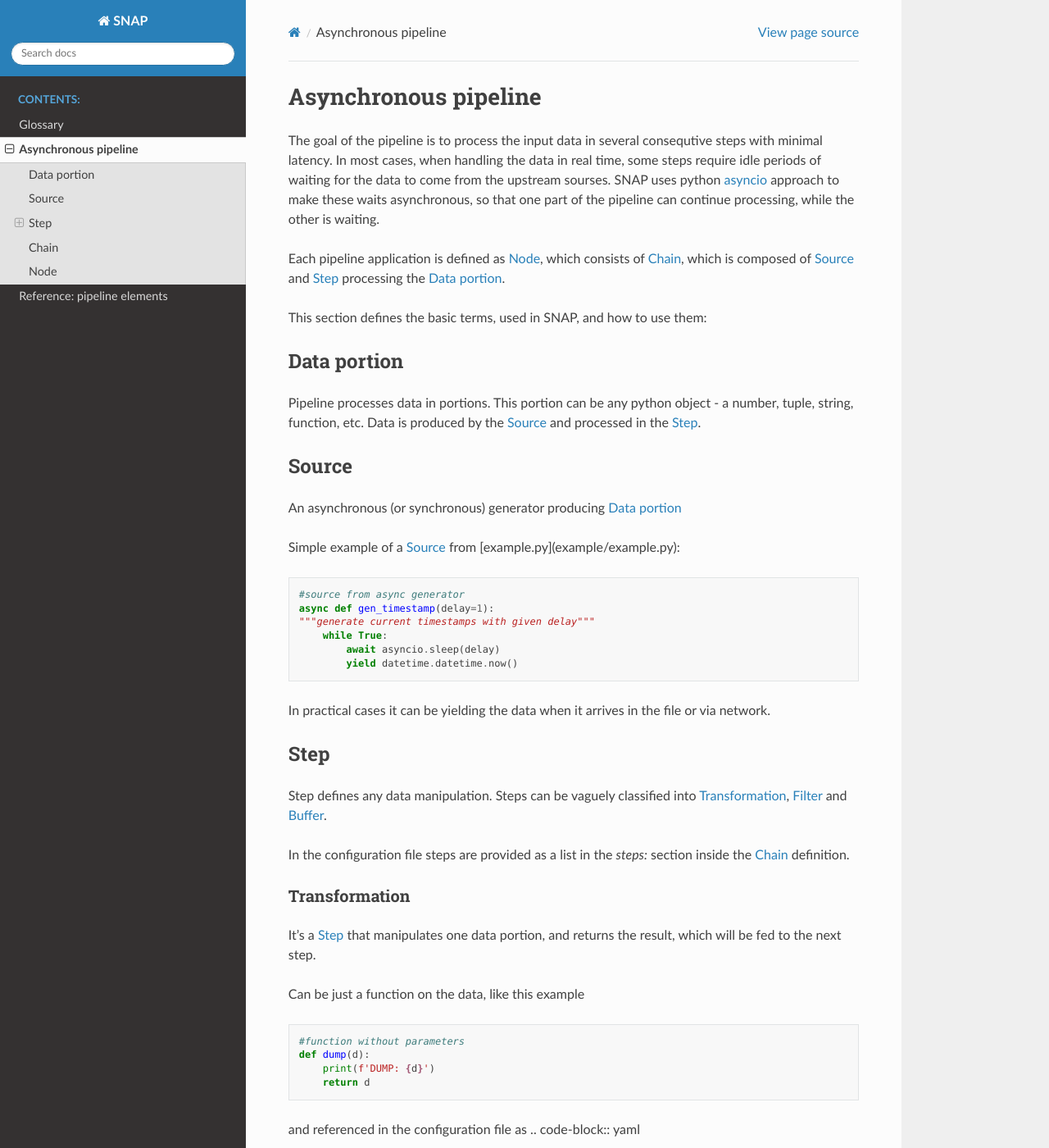
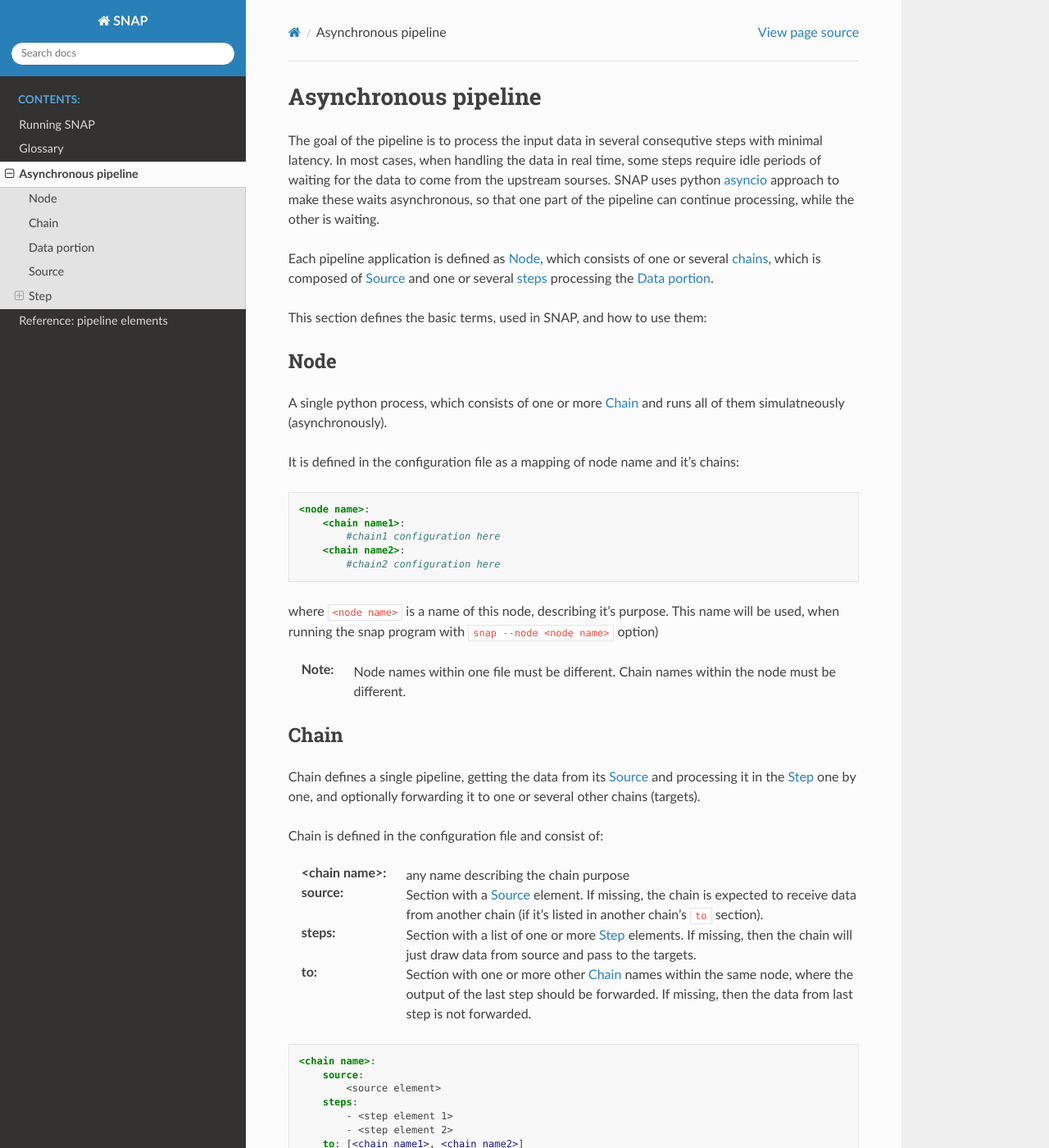
Before and after one commit to Sheshuk/snap-base, a Sphinx documentation site: the page built from docs/pipeline.rst, in a window 1280 px wide and 1400 px high. Shown: the whole window at 82% size. Built offline with Sphinx 7.4.7 and the Read the Docs theme 2.0.0, drawn with Linux system fonts in a browser that asks for light colours; some of the changed text lies outside the part shown.

Commit message:
Documentation update: running, monitoring, pipeline

```diff
--- a/docs/conf.py
+++ b/docs/conf.py
@@ -34,7 +34,8 @@
 extensions = ['sphinx.ext.autodoc',
               'sphinx_rtd_theme',
               'sphinx.ext.napoleon',
-              'sphinx.ext.doctest'
+              'sphinx.ext.doctest',
+              'sphinxarg.ext'
               ]
 # Add any paths that contain templates here, relative to this directory.
 templates_path = ['_templates']
--- a/docs/index.rst
+++ b/docs/index.rst
@@ -18,6 +18,7 @@
    :maxdepth: 2
    :caption: Contents:
 
+   running
    glossary
    pipeline
    submodules
--- a/docs/pipeline.rst
+++ b/docs/pipeline.rst
@@ -5,12 +5,70 @@
 In most cases, when handling the data in real time, some steps require idle periods of waiting for the data to come from the upstream sourses.
 SNAP uses python `asyncio <https://docs.python.org/library/asyncio.html>`_ approach to make these waits asynchronous, so that one part of the pipeline can continue processing, while the other is waiting.
 
-
-Each pipeline application is defined as :ref:`node`, which consists of :ref:`chain`, which is composed of :ref:`source` and :ref:`step` processing the :ref:`data-portion`.
+Each pipeline application is defined as :ref:`node`, which consists of one or several :ref:`chains<chain>`, which is composed of :ref:`source` and one or several :ref:`steps<step>` processing the :ref:`data-portion`.
 
 This section defines the basic terms, used in SNAP, and how to use them:
 
-.. toctree::
+
+.. _node:
+
+Node
+^^^^
+
+A single python process, which consists of one or more :ref:`chain` and runs all of them simulatneously (asynchronously).
+
+It is defined in the configuration file as a mapping of node name and it's chains:
+
+.. code-block:: yaml
+
+    <node name>:
+        <chain name1>:
+            #chain1 configuration here
+        <chain name2>:
+            #chain2 configuration here
+
+where ``<node name>`` is a name of this node, describing it's purpose.
+This name will be used, when running the snap program with ``snap --node <node name>`` option)
+
+
+:Note: Node names within one file must be different.
+ Chain names within the node must be different.
+
+.. _chain:
+
+Chain
+^^^^^^^^^^^^^^^^
+
+Chain defines a single pipeline, getting the data from its :ref:`source` and processing it in the :ref:`step` one by one, and optionally forwarding it to one or several other chains (targets).
+
+Chain is defined in the configuration file and consist of:
+
+:<chain name>: any name describing the chain purpose
+
+:source:
+    Section with a :ref:`source` element.
+    If missing, the chain is expected to receive data from another chain (if it's listed in another chain's ``to`` section).
+
+:steps:
+    Section with a list of one or more :ref:`step` elements.
+    If missing, then the chain will just draw data from source and pass to the targets.
+
+:to:
+    Section with one or more other :ref:`chain` names within the same node, where the output of the last step should be forwarded.
+    If missing, then the data from last step is not forwarded.
+
+
+.. code-block:: yaml
+
+    <chain name>:
+        source:
+            <source element>
+        steps:
+            - <step element 1>
+            - <step element 2>
+        to: [<chain_name1>, <chain_name2>]
+
+
 
 
 .. _data-portion :
@@ -27,7 +85,7 @@
 ^^^^^^^
 An asynchronous (or synchronous) generator producing :ref:`data-portion`
 
-Simple example of a :ref:`source` from [example.py](example/example.py):
+Simple example of a :ref:`source`
 
 .. code-block:: python
 
@@ -65,6 +123,7 @@
         return d
 
 and referenced in the configuration file as
+
 .. code-block:: yaml
 
     steps:
@@ -89,7 +148,7 @@
     steps:
         - foo.bar.dump: {prefix: "Here's what I got:"}
 
-> :warning: Arguments are passed to function/functor constructor as **keyword** args
+:Note: Arguments are passed to function/functor constructor as *keyword* args
 
 .. _filter:
 
@@ -142,7 +201,7 @@
 Buffer
 """"""""""""""
 
-"Buffer" is a :ref:`step` which processes the data, but the input loop from the output loop.
+"Buffer" is a :ref:`step` which processes the data, but the input event loop is decoupled from the output loop.
 An example could be buffering data, and producing the accumulated data every 10 seconds.
 
 A buffer object is defined as a python class, implementing `async def put` and `async def get` methods.
@@ -166,56 +225,11 @@
             return res
 
 
-And in configuration file is defined as
+And in configuration file is defined as (if ``Buffer`` is inside ``foo.bar`` python module):
 
 .. code-block:: yaml
 
     steps:
         - foo.bar.Buffer: {buffer_time: 10}
 
-> :information_source: A buffer can also be used as a :ref:`source` of a chain. In that case, if the data flows from another chain, it will be `put` in the buffer.
-
-.. _chain:
-
-Chain
-^^^^^^^^^^^^^^^^
-
-Chain defines a single pipeline, getting the data from its :ref:`source` and processing it in the :ref:`step` one by one, and optionally forwarding it to one or several other chains (targets).
-
-Chain is defined in the configuration file and consist of a *NAME* as a dict key, a :ref:`source` in `source` section, :ref:`step` in `steps` section and  [*TARGETS*] in `to` section:
-
-.. code-block:: yaml
-
-    NAME:
-        source:
-            SOURCE
-        steps:
-            - STEP1
-            - STEP2
-        to: [TARGET1, TARGET2]
-        #`to: TARGET` in case of just one target
-
-
-If `source` section is missing, the source is an asyncis chain can only receive data from another chain (if it's *NAME* is listed in another chain's *TARGETS*).
-
-If `steps` are missing, then the chain will just draw data from source and pass to the targets.
-
-If `to` is missing, then the data from last step is not forwarded.
-
-.. _node:
-
-Node
-^^^^
-
-A single python process, which consists of one or more :ref:`chain` and runs all of them simulatneously (asynchronously).
-
-It is defined in the configuration file as a mapping of node name and it's chains:
-
-.. code-block:: yaml
-
-    NODENAME:
-        chain1
-        chain2
-
-
-Chain names within the node must be different.
+:Note: A buffer can also be used as a :ref:`source` of a chain. In that case, if the data flows from another chain, it will be `put` in the buffer.
--- /dev/null
+++ b/docs/running.rst
@@ -0,0 +1,27 @@
+Running SNAP
+============
+
+SNAP uses a single command line tool to run the node, described in the configuration file.
+
+``snap`` command
+----------------
+
+.. argparse::
+   :filename: ../scripts/snap
+   :func: parser
+   :prog: snap
+
+Status monitoring
+-----------------
+
+When run with the ``--status`` option, snap will add a simple server, which will report its status on every request.  The server runs on `zmq.REP` socket, and will reply ``b'OK'`` every time it receives a query.
+
+This simple check has multiple uses.
+In the simple case the failure to report the status indicates that the application is down.
+In another case, if the processing steps can't keep up with the incoming data rate, more and more of the cpu time will be occupied processing.
+As the status server operates within the same thread, it will respond to the status request only when other processing parts are idle, so a processing delay is proportional to the CPU load.
+Analizing the delay between request and status report, a monitoring process can identify such processing problems.
+
+A user-defined monitoring tool should use the :func:`snap.status.status_req` function.
+
+.. autofunction:: snap.status.status_req
```
